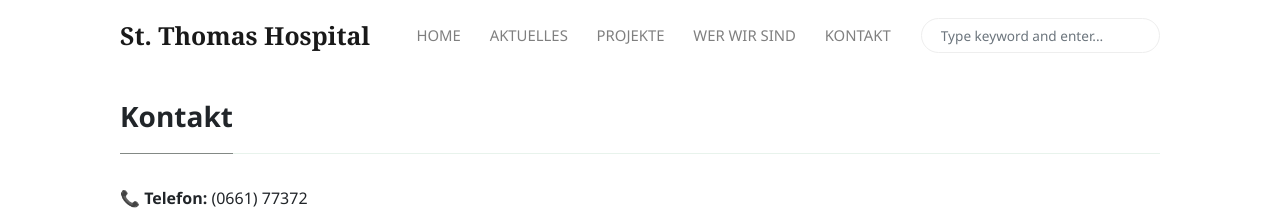
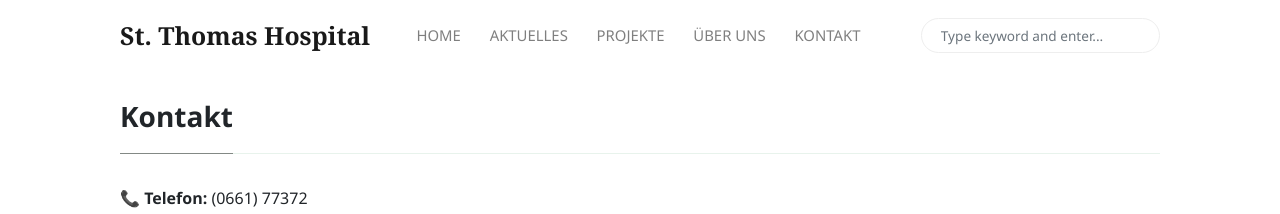
Before and after one commit to Thomas-Hospital-e-V/Thomas-Hospital-e-V.github.io, a Jekyll site: the page built from _pages/contact.md, in a window 1280 px wide. Shown: the top 214 px of the page. Built offline with Jekyll 4.4.1, drawn with Linux system fonts in a browser that asks for light colours; nearby versions of some CDN libraries.

Commit message:
Update menu-header.html

```diff
--- a/_includes/menu-header.html
+++ b/_includes/menu-header.html
@@ -15,7 +15,7 @@
     <a class="nav-link" href="{{site.baseurl}}/projects.html">PROJEKTE</a>
 </li>
 <li class="nav-item">
-    <a class="nav-link" href="{{site.baseurl}}/about.html">WER WIR SIND</a>
+    <a class="nav-link" href="{{site.baseurl}}/about.html">ÜBER UNS</a>
 </li>
 <li class="nav-item">
     <a class="nav-link" href="{{site.baseurl}}/contact.html">KONTAKT</a>
```
